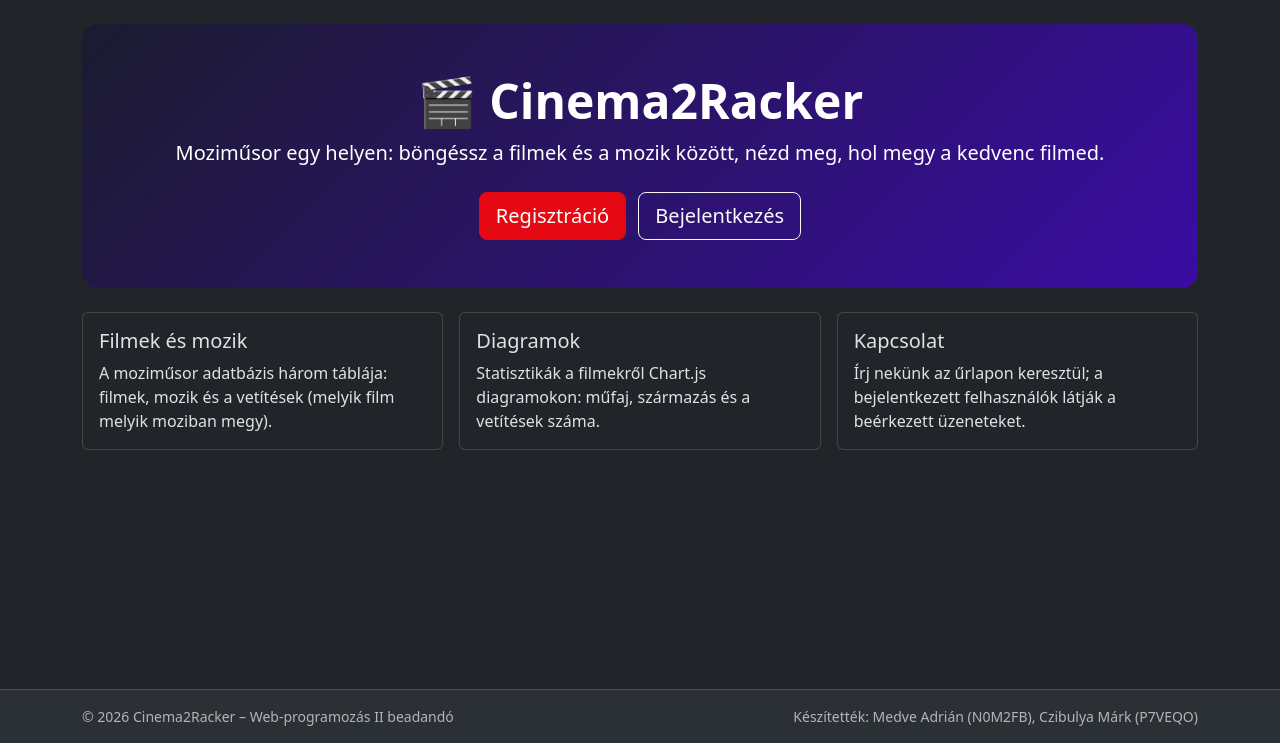
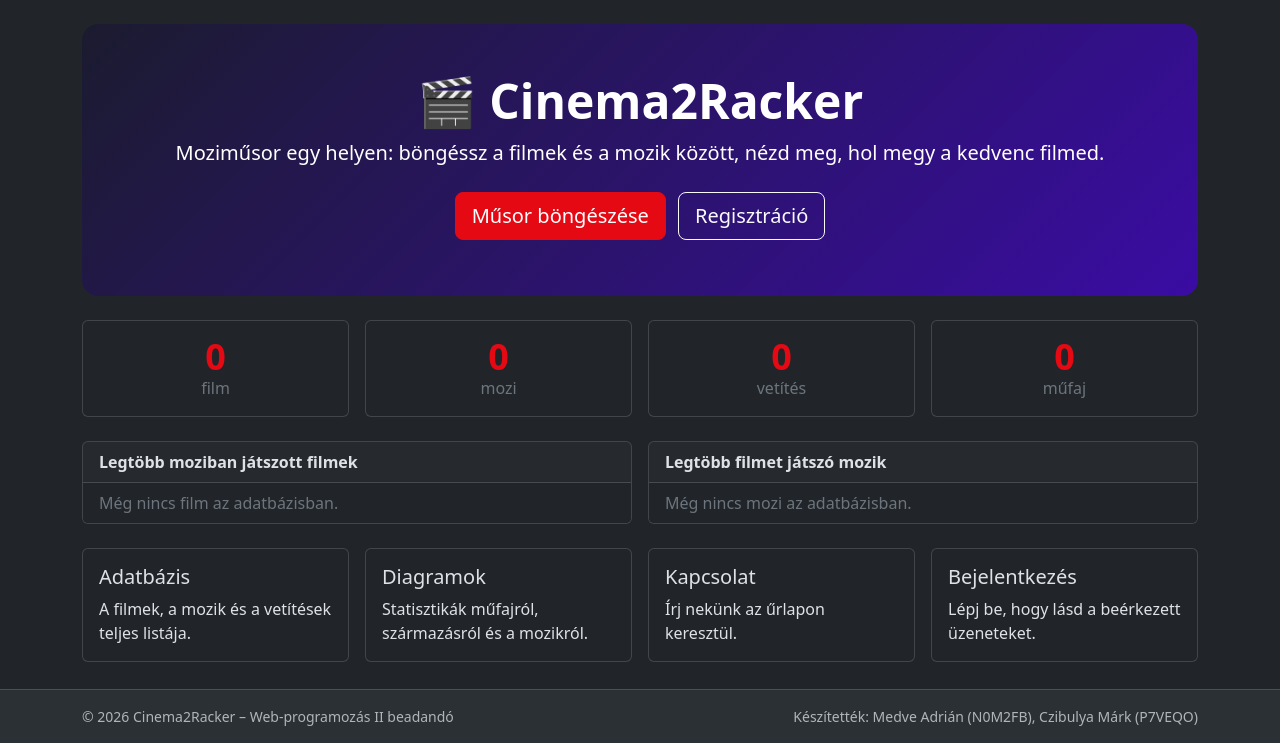
Before and after one commit to ADRIAN3003/Cinema2Racker, a Laravel app: page / in a window 1280 px wide. Shown: the part 57-800 px from the top of the page. Run offline with Laravel 12, Linux system fonts and the light colour scheme; data that the repository does not hold is empty; parts of the project's set-up code (start-up, migrations or seed data) failed here and were passed over.

Commit message:
Dinamikus fooldal: statisztika, top listak es kartyak

```diff
--- /dev/null
+++ b/app/Http/Controllers/HomeController.php
@@ -0,0 +1,33 @@
+<?php
+
+namespace App\Http\Controllers;
+
+use App\Models\Film;
+use App\Models\Mozi;
+use Illuminate\Support\Facades\DB;
+use Illuminate\View\View;
+
+class HomeController extends Controller
+{
+    public function __invoke(): View
+    {
+        return view('home', [
+            'stats' => [
+                'films' => Film::count(),
+                'mozik' => Mozi::count(),
+                'vetitesek' => DB::table('film_mozi')->count(),
+                'mufajok' => Film::whereNotNull('mufaj')->distinct()->count('mufaj'),
+            ],
+            'topFilms' => Film::withCount('mozik')
+                ->orderByDesc('mozik_count')
+                ->orderBy('cim')
+                ->take(5)
+                ->get(),
+            'topMozik' => Mozi::withCount('films')
+                ->orderByDesc('films_count')
+                ->orderBy('nev')
+                ->take(5)
+                ->get(),
+        ]);
+    }
+}
--- a/public/css/style.css
+++ b/public/css/style.css
@@ -46,3 +46,35 @@
     background: var(--bs-body-bg);
     z-index: 1;
 }
+
+.stat-number {
+    font-size: 2.25rem;
+    font-weight: 700;
+    line-height: 1.1;
+    color: var(--brand);
+}
+
+.feature-card {
+    transition: transform .15s ease, border-color .15s ease;
+}
+
+.feature-card:hover,
+.feature-card:focus-visible {
+    transform: translateY(-3px);
+    border-color: var(--brand);
+}
+
+@media (max-width: 575.98px) {
+    .hero {
+        padding: 2rem 1rem;
+    }
+
+    .hero .btn {
+        display: block;
+        margin-right: 0 !important;
+    }
+
+    .stat-number {
+        font-size: 1.75rem;
+    }
+}
--- a/resources/views/home.blade.php
+++ b/resources/views/home.blade.php
@@ -2,30 +2,105 @@
     <section class="hero text-center mb-4">
         <h1 class="display-5 fw-bold">🎬 {{ config('app.name') }}</h1>
         <p class="lead mb-4">Moziműsor egy helyen: böngéssz a filmek és a mozik között, nézd meg, hol megy a kedvenc filmed.</p>
+        <a href="{{ route('database') }}" class="btn btn-brand btn-lg me-2 mb-2">Műsor böngészése</a>
         @guest
-            <a href="{{ route('register') }}" class="btn btn-brand btn-lg me-2">Regisztráció</a>
-            <a href="{{ route('login') }}" class="btn btn-outline-light btn-lg">Bejelentkezés</a>
+            <a href="{{ route('register') }}" class="btn btn-outline-light btn-lg mb-2">Regisztráció</a>
+        @else
+            <a href="{{ route('chart') }}" class="btn btn-outline-light btn-lg mb-2">Diagramok</a>
         @endguest
     </section>
 
-    <div class="row g-3">
-        <div class="col-md-4">
-            <div class="card h-100"><div class="card-body">
-                <h2 class="h5">Filmek és mozik</h2>
-                <p class="mb-0">A moziműsor adatbázis három táblája: filmek, mozik és a vetítések (melyik film melyik moziban megy).</p>
+    <section class="row g-3 mb-4" aria-label="Statisztika">
+        <div class="col-6 col-md-3">
+            <div class="card stat-card h-100 text-center"><div class="card-body">
+                <div class="stat-number">{{ $stats['films'] }}</div>
+                <div class="text-secondary">film</div>
             </div></div>
         </div>
-        <div class="col-md-4">
-            <div class="card h-100"><div class="card-body">
-                <h2 class="h5">Diagramok</h2>
-                <p class="mb-0">Statisztikák a filmekről Chart.js diagramokon: műfaj, származás és a vetítések száma.</p>
+        <div class="col-6 col-md-3">
+            <div class="card stat-card h-100 text-center"><div class="card-body">
+                <div class="stat-number">{{ $stats['mozik'] }}</div>
+                <div class="text-secondary">mozi</div>
             </div></div>
         </div>
-        <div class="col-md-4">
-            <div class="card h-100"><div class="card-body">
+        <div class="col-6 col-md-3">
+            <div class="card stat-card h-100 text-center"><div class="card-body">
+                <div class="stat-number">{{ $stats['vetitesek'] }}</div>
+                <div class="text-secondary">vetítés</div>
+            </div></div>
+        </div>
+        <div class="col-6 col-md-3">
+            <div class="card stat-card h-100 text-center"><div class="card-body">
+                <div class="stat-number">{{ $stats['mufajok'] }}</div>
+                <div class="text-secondary">műfaj</div>
+            </div></div>
+        </div>
+    </section>
+
+    <div class="row g-3 mb-4">
+        <div class="col-lg-6">
+            <div class="card h-100">
+                <div class="card-header fw-semibold">Legtöbb moziban játszott filmek</div>
+                <ul class="list-group list-group-flush">
+                    @forelse ($topFilms as $film)
+                        <li class="list-group-item d-flex justify-content-between align-items-center">
+                            <span>{{ $film->cim }}</span>
+                            <span class="badge text-bg-secondary">{{ $film->mozik_count }} mozi</span>
+                        </li>
+                    @empty
+                        <li class="list-group-item text-secondary">Még nincs film az adatbázisban.</li>
+                    @endforelse
+                </ul>
+            </div>
+        </div>
+        <div class="col-lg-6">
+            <div class="card h-100">
+                <div class="card-header fw-semibold">Legtöbb filmet játszó mozik</div>
+                <ul class="list-group list-group-flush">
+                    @forelse ($topMozik as $mozi)
+                        <li class="list-group-item d-flex justify-content-between align-items-center">
+                            <span>{{ $mozi->nev }}</span>
+                            <span class="badge text-bg-secondary">{{ $mozi->films_count }} film</span>
+                        </li>
+                    @empty
+                        <li class="list-group-item text-secondary">Még nincs mozi az adatbázisban.</li>
+                    @endforelse
+                </ul>
+            </div>
+        </div>
+    </div>
+
+    <div class="row g-3">
+        <div class="col-md-6 col-lg-3">
+            <a href="{{ route('database') }}" class="card feature-card h-100 text-decoration-none"><div class="card-body">
+                <h2 class="h5">Adatbázis</h2>
+                <p class="mb-0 text-body">A filmek, a mozik és a vetítések teljes listája.</p>
+            </div></a>
+        </div>
+        <div class="col-md-6 col-lg-3">
+            <a href="{{ route('chart') }}" class="card feature-card h-100 text-decoration-none"><div class="card-body">
+                <h2 class="h5">Diagramok</h2>
+                <p class="mb-0 text-body">Statisztikák műfajról, származásról és a mozikról.</p>
+            </div></a>
+        </div>
+        <div class="col-md-6 col-lg-3">
+            <a href="{{ route('contact') }}" class="card feature-card h-100 text-decoration-none"><div class="card-body">
                 <h2 class="h5">Kapcsolat</h2>
-                <p class="mb-0">Írj nekünk az űrlapon keresztül; a bejelentkezett felhasználók látják a beérkezett üzeneteket.</p>
-            </div></div>
+                <p class="mb-0 text-body">Írj nekünk az űrlapon keresztül.</p>
+            </div></a>
+        </div>
+        <div class="col-md-6 col-lg-3">
+            @auth
+                <a href="{{ route('messages') }}" class="card feature-card h-100 text-decoration-none"><div class="card-body">
+                    <h2 class="h5">Üzenetek</h2>
+                    <p class="mb-0 text-body">A beérkezett üzenetek, a legújabbak elöl.</p>
+                </div></a>
+            @else
+                <a href="{{ route('login') }}" class="card feature-card h-100 text-decoration-none"><div class="card-body">
+                    <h2 class="h5">Bejelentkezés</h2>
+                    <p class="mb-0 text-body">Lépj be, hogy lásd a beérkezett üzeneteket.</p>
+                </div></a>
+            @endauth
         </div>
     </div>
 </x-layout>
--- a/routes/web.php
+++ b/routes/web.php
@@ -5,13 +5,12 @@ use App\Http\Controllers\ChartController;
 use App\Http\Controllers\ContactController;
 use App\Http\Controllers\DatabaseController;
 use App\Http\Controllers\FilmController;
+use App\Http\Controllers\HomeController;
 use App\Http\Controllers\MessageController;
 use App\Http\Controllers\MoziApiController;
 use Illuminate\Support\Facades\Route;
 
-Route::get('/', function () {
-    return view('home');
-})->name('home');
+Route::get('/', HomeController::class)->name('home');
 
 Route::get('adatbazis', [DatabaseController::class, 'index'])->name('database');
 
```
